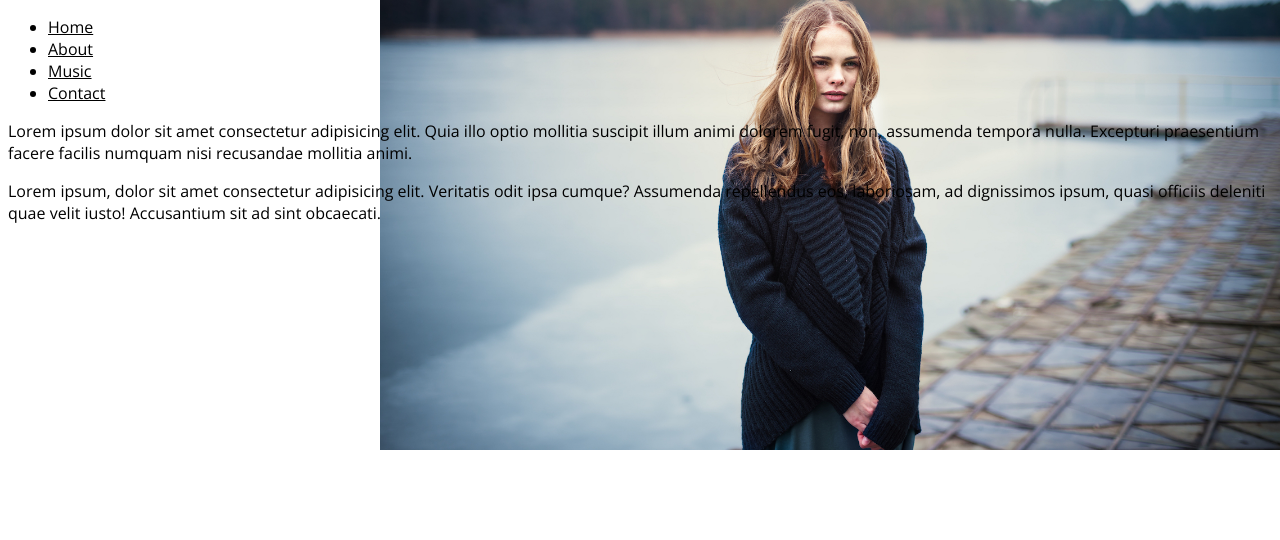
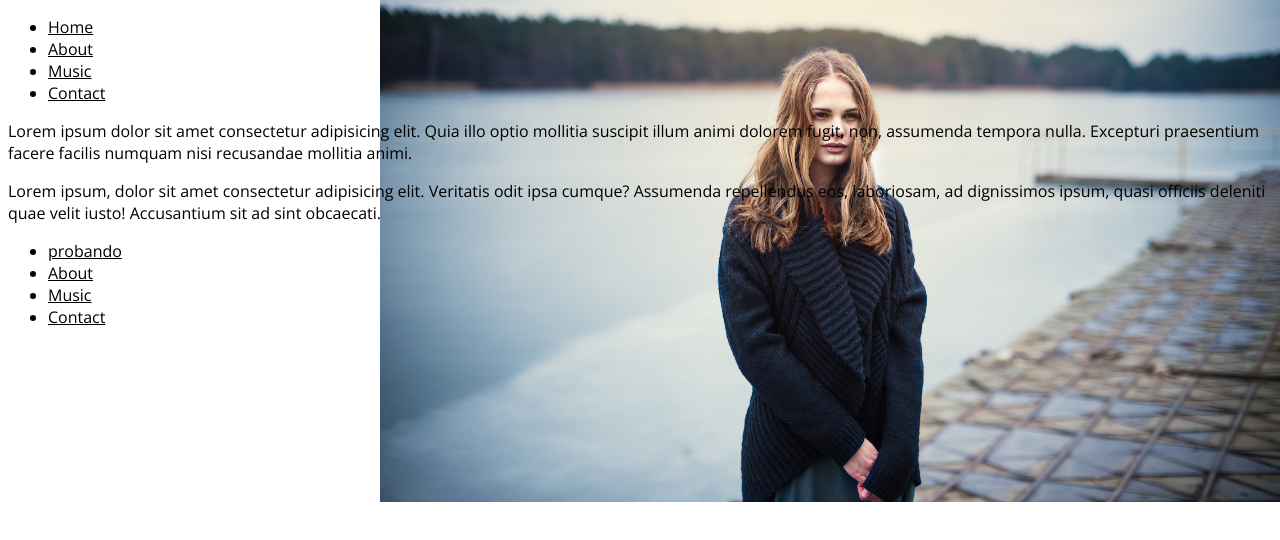
Before and after one commit to diego-allsafe/HTMLCSSTP2, a plain HTML site: page music.html in a window 1280 px wide. Drawn offline with nearby package versions, Linux system fonts and the light colour scheme.

Commit message:
probando

```diff
--- a/music.html
+++ b/music.html
@@ -19,5 +19,13 @@
     </nav>
     <p>Lorem ipsum dolor sit amet consectetur adipisicing elit. Quia illo optio mollitia suscipit illum animi dolorem fugit, non, assumenda tempora nulla. Excepturi praesentium facere facilis numquam nisi recusandae mollitia animi.</p>
     <p>Lorem ipsum, dolor sit amet consectetur adipisicing elit. Veritatis odit ipsa cumque? Assumenda repellendus eos, laboriosam, ad dignissimos ipsum, quasi officiis deleniti quae velit iusto! Accusantium sit ad sint obcaecati.</p>
+    <nav class="menu2">
+        <ul>
+          <li><a href="img/emilia-play-list.png">probando</a></li>
+          <li><a href="">About</a></li>
+          <li><a href="">Music</a></li>
+          <li><a href="">Contact</a></li>
+        </ul>
+    </nav>
 </body>
 </html>
```
